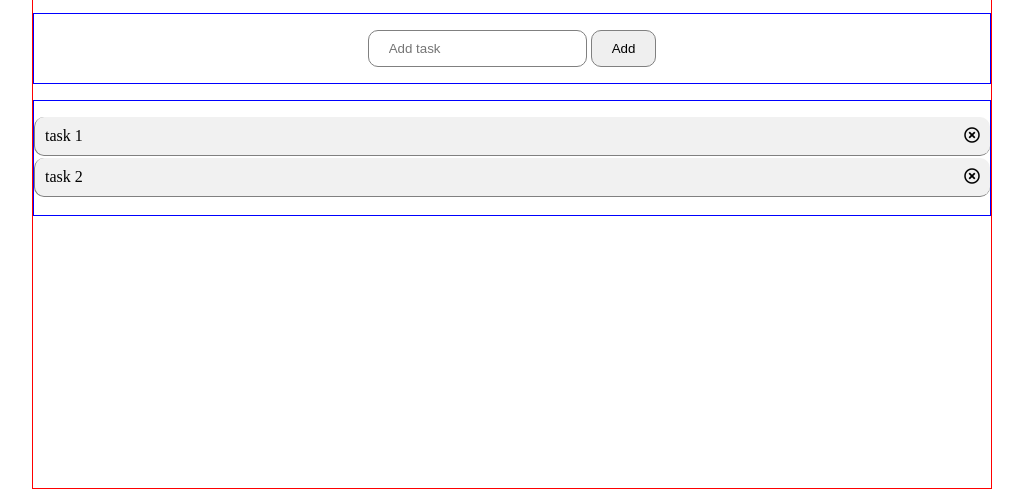
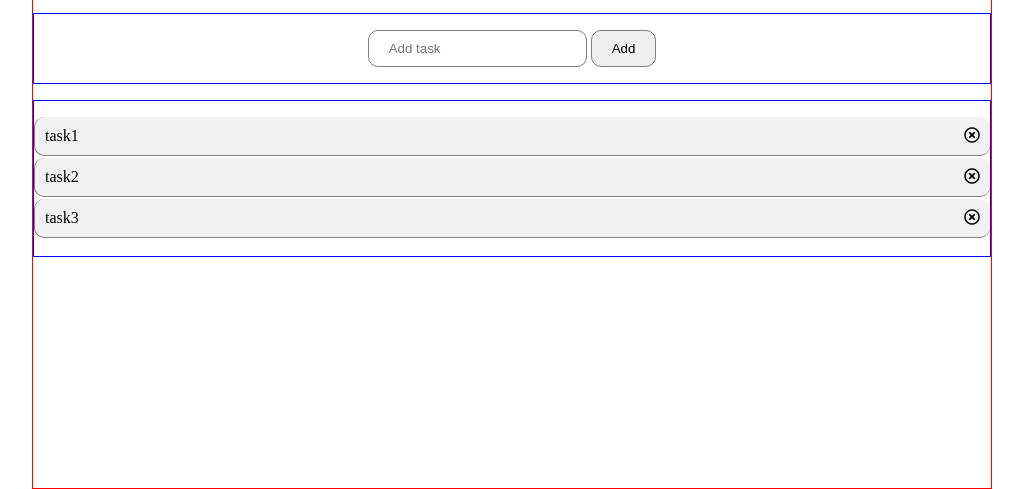
Before and after one commit to cromeo98/vue-todolist, a plain HTML site: page index.html in a window 1280 px wide. Shown: the part 311-800 px from the top of the page, without its empty margins (128-1151 px from the left). Drawn offline with nearby package versions, Linux system fonts and the light colour scheme.

Commit message:
add: remove item function

```diff
--- a/index.html
+++ b/index.html
@@ -38,8 +38,10 @@
                 <!-- to-do list -->
                 <div class="to-do-list ptb-1rem blu-bord">
                     <ul class="ms_my-main-list clear-fix">
-                        <li>task 1<i class="far fa-times-circle"></i></li>
-                        <li>task 2<i class="far fa-times-circle"></i></li>
+                        <li v-for="(task, index) in tasks">
+                            {{task}}
+                            <i @click="removeItem(index)" class="far fa-times-circle"></i>
+                        </li>
                     </ul>
                 </div>
             </main>
--- a/js/script.js
+++ b/js/script.js
@@ -7,10 +7,16 @@ const app = new Vue(
     {
         el: '#root',
         data:{
-
+            tasks:[
+                'task1',
+                'task2',
+                'task3'
+            ]
         },
         methods:{
-
+            removeItem(index){
+                this.tasks.splice(index, 1);
+            }
         }
     }
 );
```
